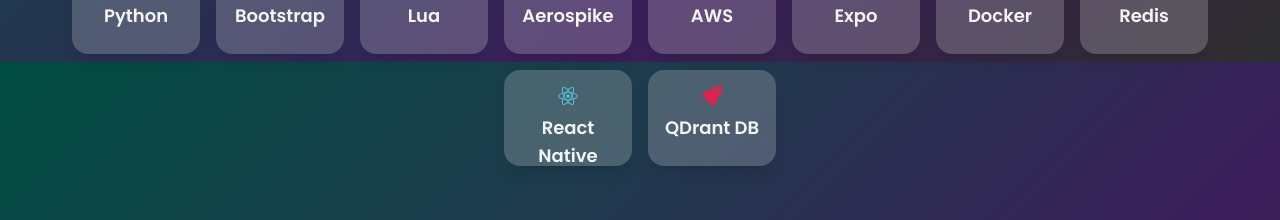
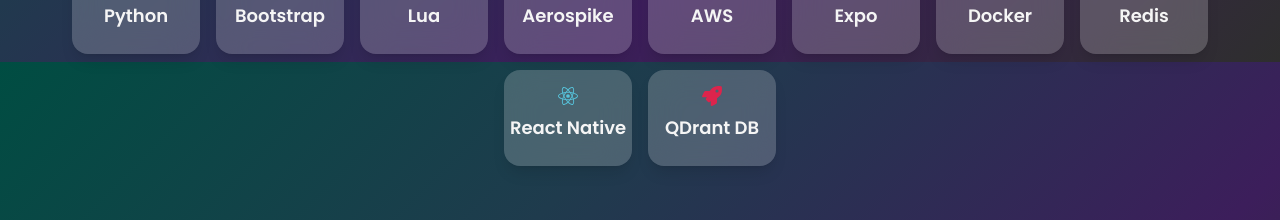
Before and after one commit to bryceberczik/portfolio, a React (Vite) app: page / in a window 1280 px wide. Shown: the part 3138-3358 px from the top of the page. Built offline with nearby package versions, Linux system fonts and the light colour scheme.

Commit message:
completed skill cards

```diff
--- a/src/components/SkillCards.tsx
+++ b/src/components/SkillCards.tsx
@@ -1,4 +1,5 @@
 import { motion } from "framer-motion";
+import { IconType } from "react-icons";
 import { FaReact, FaNodeJs, FaRocket } from "react-icons/fa";
 import {
   SiTypescript,
@@ -15,28 +16,110 @@
   SiExpo,
   SiDocker,
   SiRedis,
-  SiReact
+  SiReact,
 } from "react-icons/si";
 
-const skills = [
-  { name: "React", icon: FaReact, color: "#58C4DC" },
-  { name: "TypeScript", icon: SiTypescript, color: "#2F74C0" },
-  { name: "Tailwind", icon: SiTailwindcss, color: "#00BCFF" },
-  { name: "Node", icon: FaNodeJs, color: "#58A846" },
-  { name: "PostgreSql", icon: SiPostgresql, color: "whitesmoke" },
-  { name: "MongoDB", icon: SiMongodb, color: "#17AE55" },
-  { name: "Prisma", icon: SiPrisma, color: "#191D3D" },
-  { name: "Zod", icon: SiZod, color: "whitesmoke" },
-  { name: "Python", icon: SiPython, color: "#FFCE41" },
-  { name: "Bootstrap", icon: SiBootstrap, color: "#8A18FD" },
-  { name: "Lua", icon: SiLua, color: "#0A0987" },
-  { name: "Aerospike", icon: SiAerospike, color: "#F7F410" },
-  { name: "AWS", icon: SiAmazonwebservices, color: "whitesmoke" },
-  { name: "Expo", icon: SiExpo, color: "whitesmoke" },
-  { name: "Docker", icon: SiDocker, color: "#1C63ED" },
-  { name: "Redis", icon: SiRedis, color: "#FF4438" },
-  { name: "React Native", icon: SiReact, color: "#57C4DC" },
-  { name: "QDrant DB", icon: FaRocket, color: "#DC244C" }
+type SkillsType = {
+  name: string;
+  icon: IconType;
+  color: string;
+  link: string;
+};
+
+const skills: SkillsType[] = [
+  {
+    name: "React",
+    icon: FaReact,
+    color: "#58C4DC",
+    link: "https://react.dev/",
+  },
+  {
+    name: "TypeScript",
+    icon: SiTypescript,
+    color: "#2F74C0",
+    link: "https://www.typescriptlang.org/",
+  },
+  {
+    name: "Tailwind",
+    icon: SiTailwindcss,
+    color: "#00BCFF",
+    link: "https://tailwindcss.com",
+  },
+  {
+    name: "Node",
+    icon: FaNodeJs,
+    color: "#58A846",
+    link: "https://nodejs.org/en",
+  },
+  {
+    name: "PostgreSql",
+    icon: SiPostgresql,
+    color: "whitesmoke",
+    link: "https://www.postgresql.org/",
+  },
+  {
+    name: "MongoDB",
+    icon: SiMongodb,
+    color: "#17AE55",
+    link: "https://www.mongodb.com/",
+  },
+  {
+    name: "Prisma",
+    icon: SiPrisma,
+    color: "#191D3D",
+    link: "https://www.prisma.io/",
+  },
+  { name: "Zod", icon: SiZod, color: "whitesmoke", link: "https://zod.dev/" },
+  {
+    name: "Python",
+    icon: SiPython,
+    color: "#FFCE41",
+    link: "https://www.python.org/",
+  },
+  {
+    name: "Bootstrap",
+    icon: SiBootstrap,
+    color: "#8A18FD",
+    link: "https://getbootstrap.com/",
+  },
+  { name: "Lua", icon: SiLua, color: "#0A0987", link: "https://www.lua.org/" },
+  {
+    name: "Aerospike",
+    icon: SiAerospike,
+    color: "#F7F410",
+    link: "https://aerospike.com/",
+  },
+  {
+    name: "AWS",
+    icon: SiAmazonwebservices,
+    color: "whitesmoke",
+    link: "https://aws.amazon.com/",
+  },
+  {
+    name: "Expo",
+    icon: SiExpo,
+    color: "whitesmoke",
+    link: "https://expo.dev/",
+  },
+  {
+    name: "Docker",
+    icon: SiDocker,
+    color: "#1C63ED",
+    link: "https://www.docker.com/",
+  },
+  { name: "Redis", icon: SiRedis, color: "#FF4438", link: "https://redis.io/" },
+  {
+    name: "React Native",
+    icon: SiReact,
+    color: "#57C4DC",
+    link: "https://reactnative.dev/",
+  },
+  {
+    name: "QDrant DB",
+    icon: FaRocket,
+    color: "#DC244C",
+    link: "https://qdrant.tech/",
+  },
 ];
 
 const RenderSkillCards = () => {
@@ -48,22 +131,38 @@
       viewport={{ once: true, amount: 0.3 }}
     >
       {skills.map((skill, index) => (
-        <motion.div
+        <motion.a
           key={skill.name}
-          className="p-4 flex flex-col h-24 w-32 items-center rounded-2xl shadow-lg bg-white/20 backdrop-blur-lg"
+          href={skill.link}
+          target="_blank"
+          rel="noopener noreferrer"
+          className="p-4 flex flex-col h-24 w-32 items-center rounded-2xl shadow-lg bg-white/20 backdrop-blur-lg no-underline"
           variants={{
             hidden: { opacity: 0, y: 50 },
-            visible: { opacity: 1, y: 0, transition: { delay: index * 0.05, duration: 0.5, ease: "easeOut" } }
+            visible: {
+              opacity: 1,
+              y: 0,
+              transition: {
+                delay: index * 0.05,
+                duration: 0.5,
+                ease: "easeOut",
+              },
+            },
           }}
+          whileHover={{ scale: 1.05 }}
+          whileTap={{ scale: 0.95 }}
         >
           <div className="flex flex-col items-center">
             <skill.icon style={{ color: skill.color, fontSize: "20px" }} />
-            <p className="mt-2 text-[whitesmoke] text-lg font-semibold">{skill.name}</p>
+            <p className="mt-2 text-[whitesmoke] text-lg font-semibold whitespace-nowrap">
+              {skill.name}
+            </p>
           </div>
-        </motion.div>
+        </motion.a>
       ))}
     </motion.div>
   );
 };
 
+
 export default RenderSkillCards;
```
